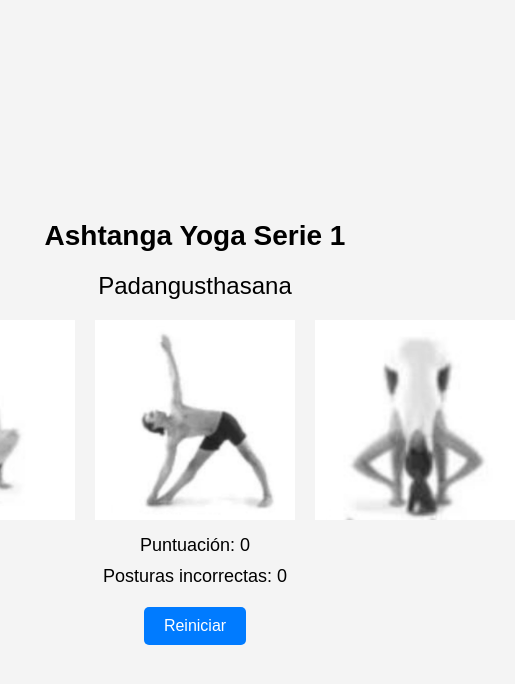
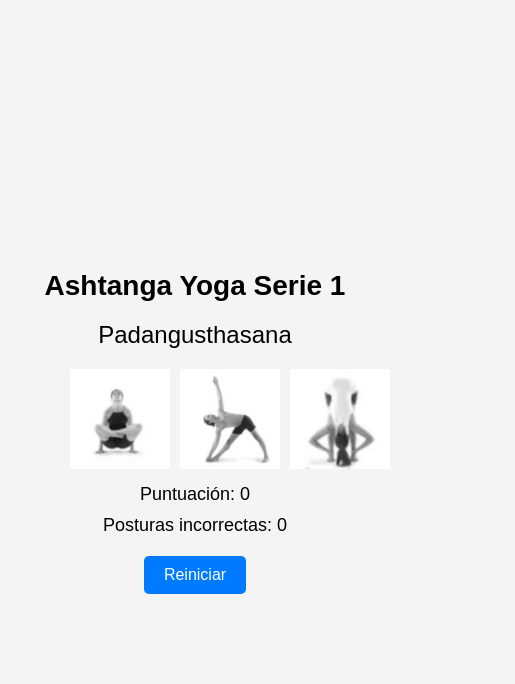
Before and after one commit to SantiLukac/Ashtanga_Asanas, a plain HTML site: page index.html in a window 390 px wide. Both pictures are taken after a click on the button "Jugar en orden". Shown: the whole page, 515 px wide, since content can reach past the window. Drawn offline with Linux system fonts and the light colour scheme.

Commit message:
Update style.css

```diff
--- a/style.css
+++ b/style.css
@@ -5,8 +5,8 @@
 
 .logo-image {
     display: block;
-    margin: 20px auto; /* Centra la imagen */
-    width: 150px; /* Ajusta el tamaño de la imagen */
+    margin: 20px auto;
+    width: 150px;
     height: auto;
 }
 
@@ -30,11 +30,13 @@ h1 {
     font-family: Arial, sans-serif;
     text-align: center;
     margin-top: 20px;
+    font-size: 28px;
 }
 
 body {
     font-family: Arial, sans-serif;
     display: flex;
+    flex-direction: column;
     justify-content: center;
     align-items: center;
     height: 100vh;
@@ -43,11 +45,8 @@ body {
 }
 
 .container {
+    width: 80%;
     text-align: center;
-}
-h1 {
-    font-size: 28px;
-    margin-bottom: 20px;
 }
 
 .yoga-name {
@@ -57,13 +56,17 @@ h1 {
 
 .images-container {
     display: flex;
-    justify-content: center;
+    justify-content: space-evenly;
+    align-items: center;
     gap: 20px;
+    flex-wrap: nowrap;
+    width: 80%;
+    margin: 0 auto;
 }
 
 .images-container img {
-    width: 200px;
-    height: 200px;
+    max-width: 30%;
+    height: auto;
     object-fit: cover;
     cursor: pointer;
     transition: transform 0.3s ease;
@@ -71,6 +74,17 @@ h1 {
 
 .images-container img:hover {
     transform: scale(1.1);
+}
+
+@media screen and (max-width: 768px) {
+    .images-container {
+        gap: 10px;
+    }
+
+    .images-container img {
+        max-width: 100px;
+        height: 100px;
+    }
 }
 
 .correct {
```
